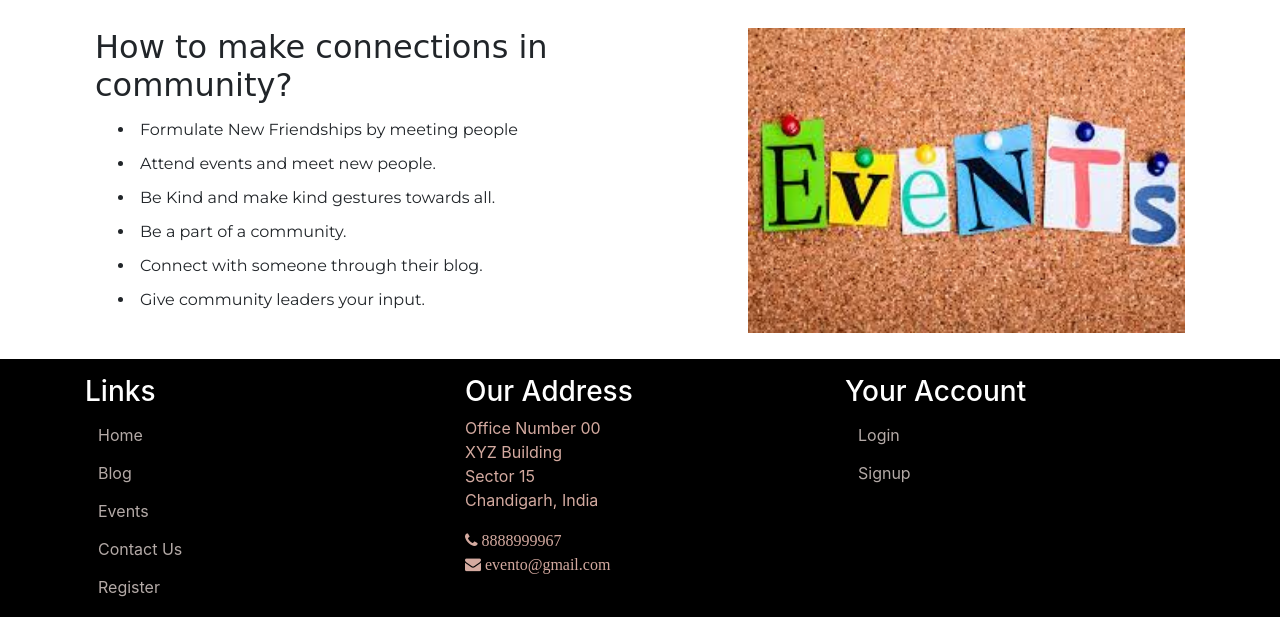
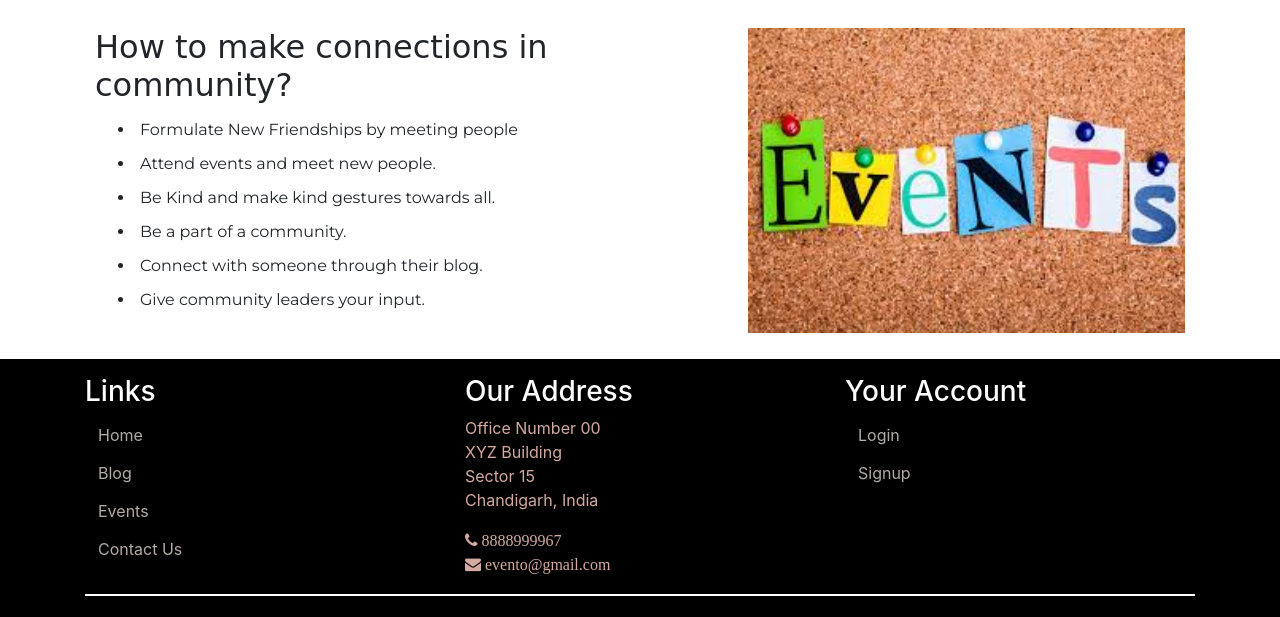
Before and after one commit to tanisha-garg/Evento, a website: page blog.html in a window 1280 px wide. Shown: the part 910-1527 px from the top of the page. Drawn offline with nearby package versions, Linux system fonts and the light colour scheme; a web font is replaced by a local one.

Commit message:
Changes done

```diff
--- a/blog.html
+++ b/blog.html
@@ -194,7 +194,6 @@
                         <li><a class="btn link-div" href="#">Blog</a></li>
                         <li><a class="btn link-div" href="events.html">Events</a></li>
                         <li><a class="btn link-div" href="contactus.html">Contact Us</a></li>
-                        <li><a class="btn link-div" href="#">Register</a></li>
                     </ul>
                 </div>
                 <div class="col-6 col-sm-4">
--- a/css/styles.css
+++ b/css/styles.css
@@ -92,6 +92,7 @@ body{
 }
 .vl{
     border: 1px solid white;
+    margin-top: 10px;
 }
 .event-container{
     padding: 40px 0px 55px 0px;
```
Also changed, not shown: contactus.html (+0 -1 lines), events.html (+0 -1 lines), index.html (+1 -1 lines).
